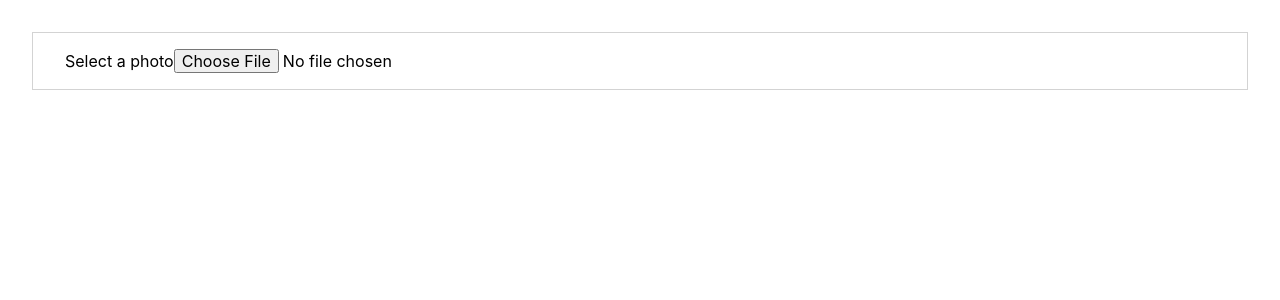
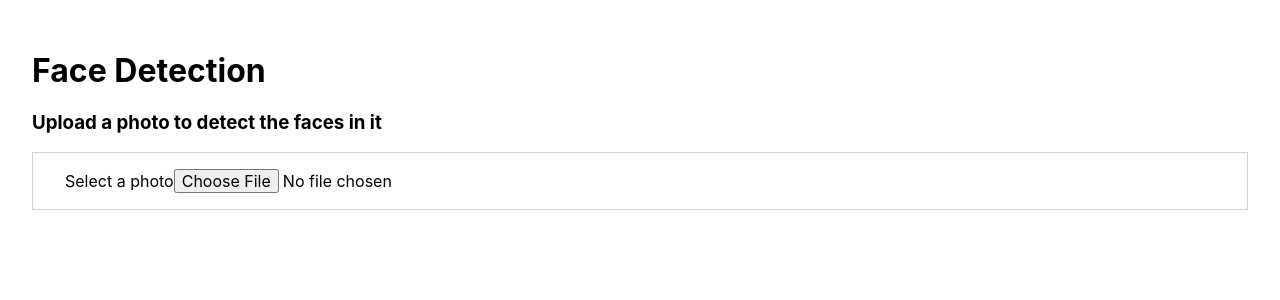
Before and after one commit to fmontes/ng-faces, an Angular app: page / in a window 1280 px wide. Shown: the top 300 px of the page. Built offline with nearby package versions, Linux system fonts and the light colour scheme.

Commit message:
002. Add app title

```diff
--- a/src/app/app.component.html
+++ b/src/app/app.component.html
@@ -1 +1,6 @@
+<header>
+  <h1>Face Detection</h1>
+  <h3>Upload a photo to detect the faces in it</h3>
+</header>
+
 <app-image-file-form (selected)="onImageSelected($event)"></app-image-file-form>
```
